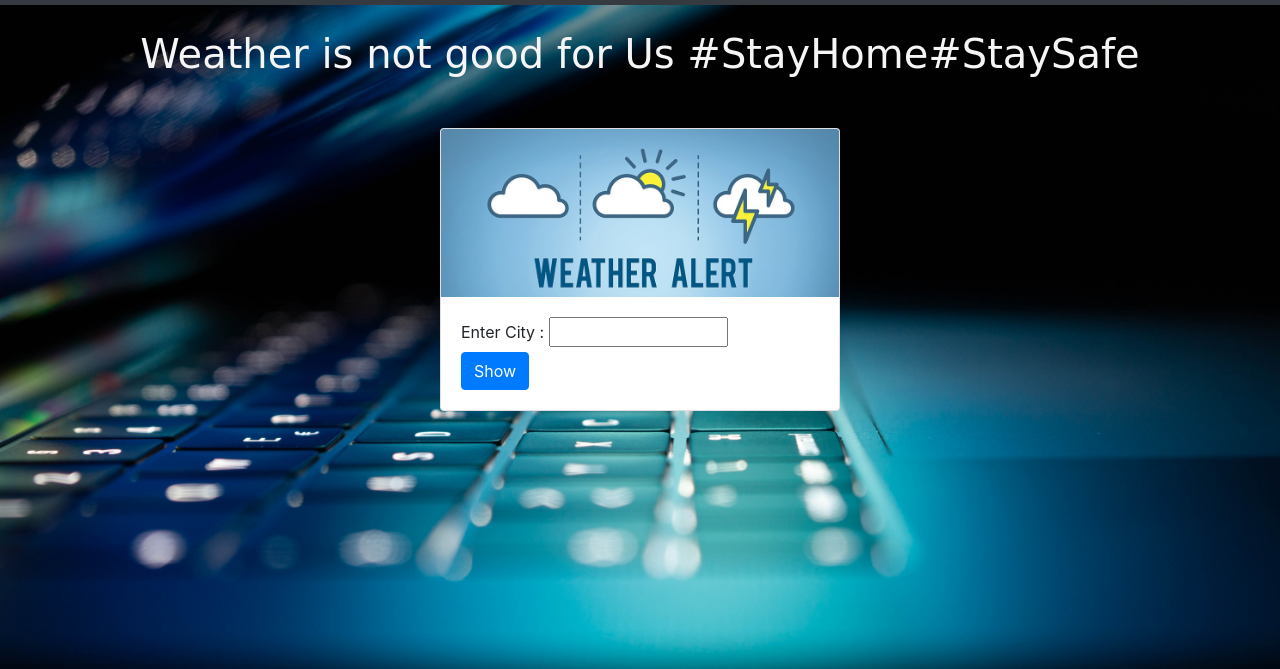
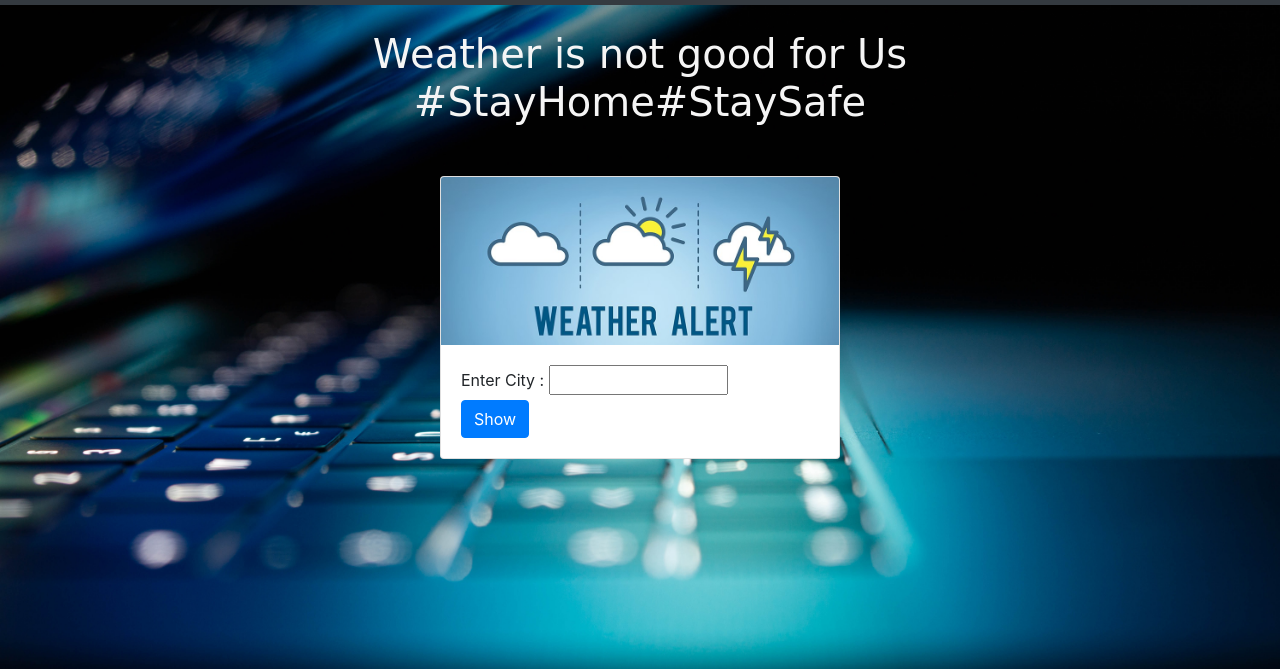
Before and after one commit to Bhavya251/nodejs-chat-app, a website: page index.html in a window 1280 px wide. Shown: the part 131-800 px from the top of the page. Drawn offline with nearby package versions, Linux system fonts and the light colour scheme.

Commit message:
Update index.html

```diff
--- a/index.html
+++ b/index.html
@@ -36,7 +36,7 @@
         </nav>
     </header>
 
-    <h1>Weather is not good for Us #StayHome#StaySafe</h1>
+    <h1>Weather is not good for Us<br>#StayHome#StaySafe</h1>
 
     <div class="container-fluid">
         <div class="card" style="width: 400px;">
```
